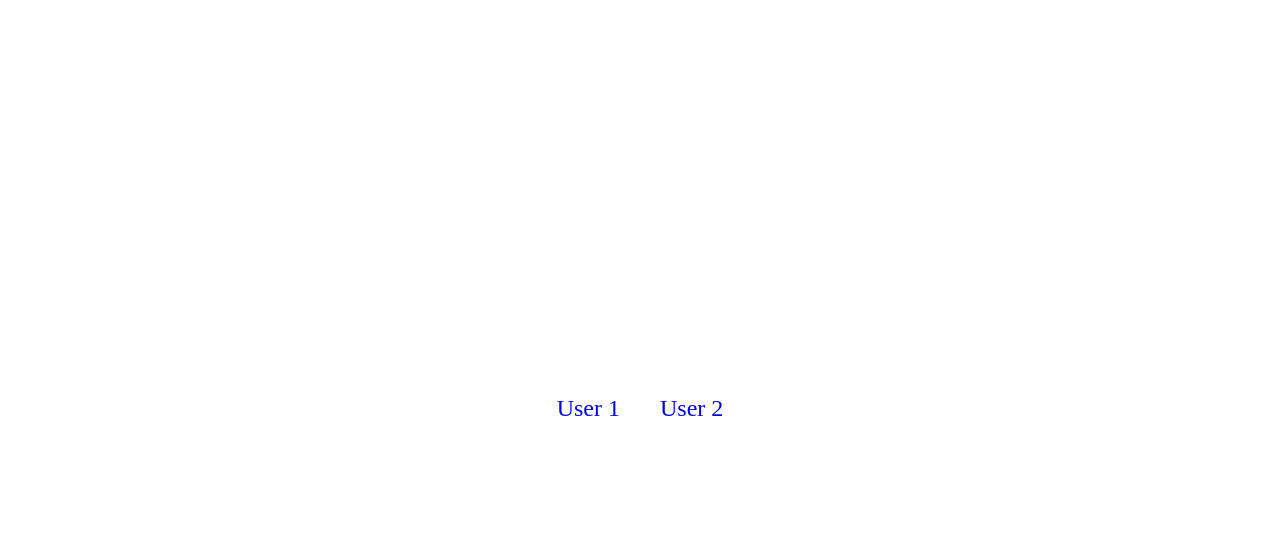
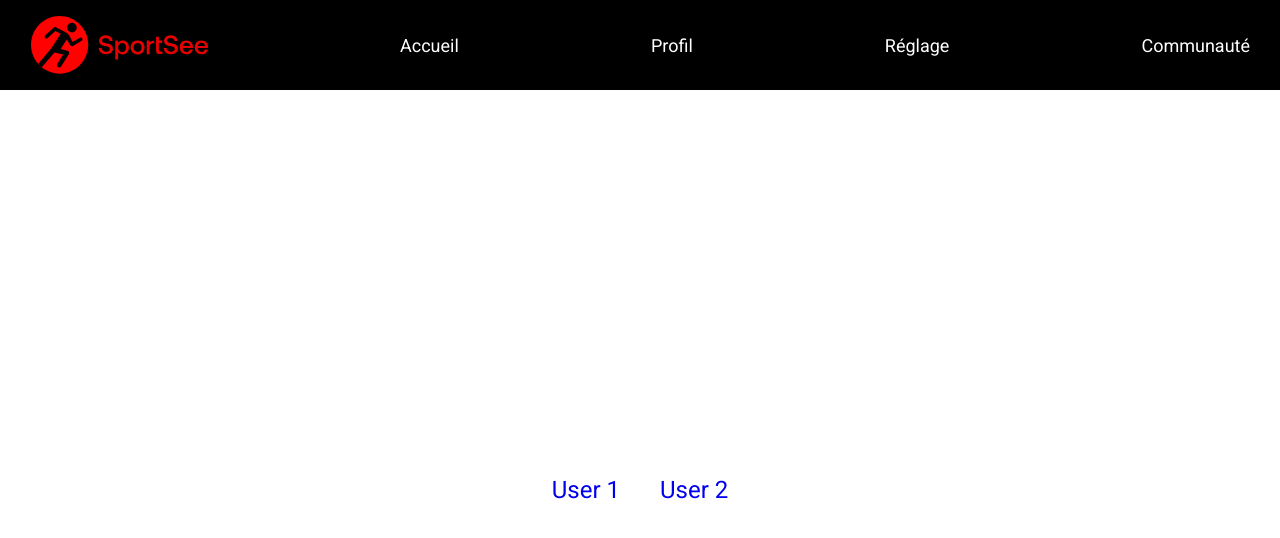
Before and after one commit to CeciliaBdev/OC-Projet12, a React (Create React App) app: page / in a window 1280 px wide. Shown: the top 538 px of the page. Built offline with nearby package versions, Linux system fonts and the light colour scheme.

Commit message:
component navbar

```diff
--- a/public/index.html
+++ b/public/index.html
@@ -10,6 +10,10 @@
       content="Web site created using create-react-app"
     />
     <link rel="apple-touch-icon" href="%PUBLIC_URL%/logo192.png" />
+    <link
+      href="https://fonts.googleapis.com/css2?family=Roboto&display=swap"
+      rel="stylesheet"
+    />
     <!--
       manifest.json provides metadata used when your web app is installed on a
       user's mobile device or desktop. See https://developers.google.com/web/fundamentals/web-app-manifest/
--- a/src/App.js
+++ b/src/App.js
@@ -1,6 +1,7 @@
 import { Routes, Route } from 'react-router-dom'
 import Accueil from './Pages/Home.js'
 import Profil from './Pages/ProfilPage.js'
+import '../src/styles/App.css'
 
 function App() {
   return (
--- a/src/Pages/Home.js
+++ b/src/Pages/Home.js
@@ -1,12 +1,16 @@
 import React from 'react'
 import { Link } from 'react-router-dom'
+import NavBar from '../components/NavBar.js'
 import '../styles/Home.css'
 
 function Accueil() {
   return (
-    <div className="linkUser">
-      <Link to="user/12">User 1</Link>
-      <Link to="user/18">User 2</Link>
+    <div>
+      <NavBar />
+      <div className="linkUser">
+        <Link to="user/12">User 1</Link>
+        <Link to="user/18">User 2</Link>
+      </div>
     </div>
   )
 }
--- /dev/null
+++ b/src/components/NavBar.js
@@ -0,0 +1,16 @@
+import logo from '../assets/logo.svg'
+import '../styles/NavBar.css'
+
+function NavBar() {
+  return (
+    <div className="navbar">
+      <img src={logo} alt="" />
+      <a href="">Accueil</a>
+      <a href="">Profil</a>
+      <a href="">Réglage</a>
+      <a href="">Communauté</a>
+    </div>
+  )
+}
+
+export default NavBar
--- /dev/null
+++ b/src/styles/App.css
@@ -0,0 +1,6 @@
+* {
+  box-sizing: border-box;
+  margin: 0;
+  padding: 0;
+  font-family: 'Roboto';
+}
--- /dev/null
+++ b/src/styles/NavBar.css
@@ -0,0 +1,14 @@
+.navbar {
+  width: 100vw;
+  height: 90px;
+  background: #000;
+  display: flex;
+  align-items: center;
+  justify-content: space-between;
+  padding: 0 30px;
+}
+.navbar a {
+  text-decoration: none;
+  color: #fff;
+  font-size: 18px;
+}
```
